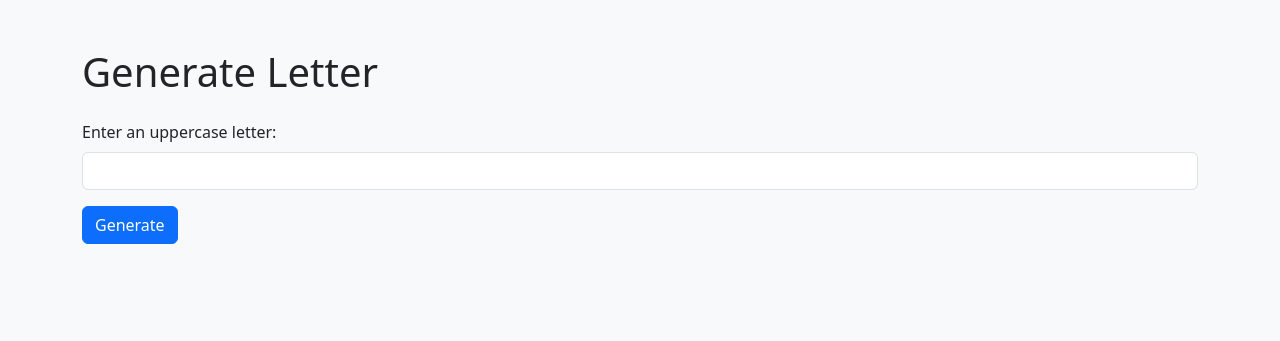
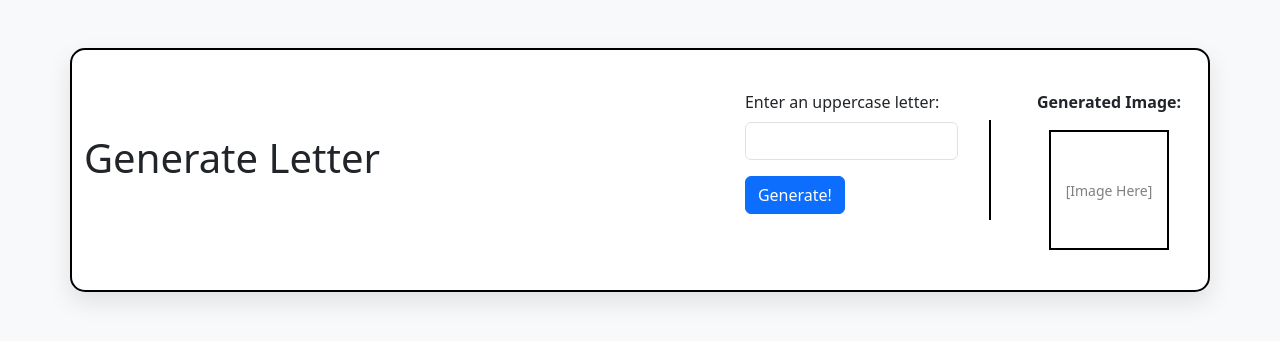
Before and after one commit to Lazyboiss/Devops.CA2, a Flask app: page /generate_letter in a window 1280 px wide. Shown: the top 341 px of the page. Run offline with Flask 2, Linux system fonts and the light colour scheme; parts of the project's set-up code (start-up, migrations or seed data) failed here and were passed over.

Commit message:
working on gen_letter

```diff
--- /dev/null
+++ b/App/static/gen_style.css
@@ -0,0 +1,83 @@
+/* Centering the form container */
+.container {
+    background: white;
+    padding: 30px;
+    border-radius: 15px;
+    box-shadow: 0px 10px 25px rgba(0, 0, 0, 0.1);
+    max-width: 600px;
+    text-align: center;
+    border: 2px solid #000;
+    display: flex;
+    justify-content: space-between;
+    align-items: center;
+    gap: 20px;
+}
+
+/* Flexbox layout: left form section & right image section */
+.form-section {
+    flex: 1;
+    text-align: left;
+    padding: 10px;
+}
+
+/* Image Section */
+.image-section {
+    flex: 1;
+    text-align: center;
+    padding: 10px;
+    display: flex;
+    flex-direction: column;
+    align-items: center;
+}
+
+/* Vertical Divider */
+.divider {
+    width: 2px;
+    background-color: black;
+    height: 100px;
+}
+
+/* Input field improvements */
+.form-control {
+    border: 2px solid black;
+    border-radius: 8px;
+    font-size: 16px;
+    padding: 10px;
+    transition: border-color 0.3s ease-in-out, box-shadow 0.3s ease-in-out;
+}
+
+/* Input focus effect */
+.form-control:focus {
+    border-color: #ff758c;
+    box-shadow: 0px 0px 10px rgba(255, 117, 140, 0.4);
+}
+
+/* Style the Generate button */
+.btn-primary {
+    background: black;
+    border: none;
+    padding: 12px 18px;
+    border-radius: 8px;
+    font-size: 16px;
+    font-weight: bold;
+    cursor: pointer;
+    transition: transform 0.2s ease-in-out, background 0.3s ease-in-out;
+}
+
+/* Button hover effect */
+.btn-primary:hover {
+    background: #333;
+    transform: scale(1.05);
+}
+
+/* Placeholder for generated image */
+.generated-image {
+    width: 120px;
+    height: 120px;
+    border: 2px solid black;
+    display: flex;
+    justify-content: center;
+    align-items: center;
+    font-size: 14px;
+    color: gray;
+}
--- a/App/templates/generate_letter.html
+++ b/App/templates/generate_letter.html
@@ -4,6 +4,7 @@
         <meta charset="UTF-8" />
         <meta name="viewport" content="width=device-width, initial-scale=1.0" />
         <title>Generate Letter</title>
+        <link rel="stylesheet" href="../static/gen_style.css">
         <link
             href="https://cdn.jsdelivr.net/npm/bootstrap@5.3.3/dist/css/bootstrap.min.css"
             rel="stylesheet"
@@ -24,7 +25,10 @@
                 {% endif %}
             {% endwith %}
 
-            <!-- Form that requires exactly one uppercase letter -->
+            <!-- Two-column layout -->
+            <div class="row">
+                <!-- Left: Form Section -->
+                <div class="col-md-6 form-section">
                     <form action="/generate_letter" method="POST">
                         <div class="mb-3">
                             <label for="letter" class="form-label">Enter an uppercase letter:</label>
@@ -39,8 +43,21 @@
                                 title="Please enter exactly one uppercase letter (A–Z)."
                             />
                         </div>
-                <button type="submit" class="btn btn-primary">Generate</button>
+                        <button type="submit" class="btn btn-primary">Generate!</button>
                     </form>
+                </div>
+
+                <!-- Vertical Divider -->
+                <div class="col-md-1 d-flex align-items-center justify-content-center">
+                    <div class="divider"></div>
+                </div>
+
+                <!-- Right: Image Section -->
+                <div class="col-md-5 image-section">
+                    <p><strong>Generated Image:</strong></p>
+                    <div class="generated-image">[Image Here]</div>
+                </div>
+            </div>
         </div>
     </body>
 </html>
```
Lines whose indentation alone changed are shown as unchanged.
